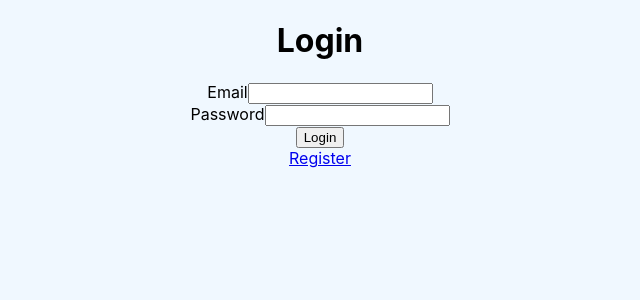
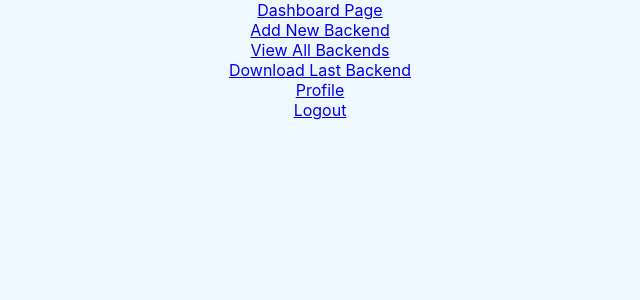
Before and after one commit to KaranBanjade/Frontend-Backend, a React (Create React App) app: page /dashboard in a window 1280 px wide. Shown: the top 300 px of the page, without its empty margins (320-960 px from the left). Built offline with nearby package versions, Linux system fonts and the light colour scheme.

Commit message:
common button and dashboard setup routes

```diff
--- a/package.json
+++ b/package.json
@@ -8,6 +8,7 @@
     "@testing-library/user-event": "^13.5.0",
     "react": "^18.2.0",
     "react-dom": "^18.2.0",
+    "react-router-dom": "^6.9.0",
     "react-scripts": "5.0.1",
     "web-vitals": "^2.1.4"
   },
--- a/src/App.js
+++ b/src/App.js
@@ -1,10 +1,25 @@
+// import { BrowserRouter, Route } from 'react-router-dom';
 import './App.css';
 import Pages from './pages';
-const { LoginPage } = Pages;
+import { BrowserRouter , Routes, Route } from 'react-router-dom';
+const { LoginPage, DashboardPage } = Pages;
 function App() {
   return (
     <div className="App">
-      <LoginPage/>
+      {/* <BrowserRouter>
+        <Routes>
+          <Route path="/dashboard" element={<DashboardPage />} />
+          <Route path="/" element={<LoginPage />} />
+        </Routes>
+      </BrowserRouter> */}
+      <BrowserRouter>
+      <Routes>
+      <Route path='/' >
+        <Route index element={<LoginPage />} />
+        <Route path="dashboard" element={<DashboardPage/>} />
+      </Route>
+      </Routes>
+      </BrowserRouter>
     </div>
   );
 }
--- /dev/null
+++ b/src/components/CommonButtonComponent/CommonButtonComponent.jsx
@@ -0,0 +1,24 @@
+import React from 'react';
+import { Link } from 'react-router-dom';
+const NavigateButton = ({ to, text, children, method }) => {
+    if(!method){
+        return (
+            <>
+            <Link to={to} className="navigate-button">
+            {children||text}
+            </Link>
+            </>
+        );
+    }
+    else{
+        return (
+            <>
+            <a href = "localhost:3000/" className="navigate-button" onClick={method}>
+            {children||text}
+            </a>
+            </>
+        );
+    }
+}
+
+export default NavigateButton;
--- a/src/components/index.js
+++ b/src/components/index.js
@@ -1,9 +1,11 @@
 import LoginComponent from './LoginComponent/LoginComponent';
 import RegisterComponent from './RegisterComponent/RegisterComponent';
+import CommonButtonComponent from './CommonButtonComponent/CommonButtonComponent';
 
 const Components = {
     LoginComponent,
-    RegisterComponent
+    RegisterComponent,
+    CommonButtonComponent
 };
 
 export default Components;
--- /dev/null
+++ b/src/pages/DashboardPage/DashboardPage.jsx
@@ -0,0 +1,27 @@
+import React from "react";
+// import { useState } from "react";
+import Components from "../../components";
+const {CommonButtonComponent} = Components;
+const DashboardPage = () => {
+
+
+    return (
+        <div>
+            <CommonButtonComponent to="/dashboard" text="Dashboard Page" method={()=>{
+                alert("Dashboard Page");
+            }} />
+            <br></br>
+            <CommonButtonComponent to="/addnewbackend" text="Add New Backend" />
+            <br></br>
+            <CommonButtonComponent to="/viewallbackends" text="View All Backends" />
+            <br></br>
+            <CommonButtonComponent to="/downloadlastbackend" text="Download Last Backend" />
+            <br></br>
+            <CommonButtonComponent to="/profile" text="Profile" />
+            <br></br>
+            <CommonButtonComponent to="/logout" text="Logout" />
+        </div>
+    );
+}
+
+export default DashboardPage;
--- a/src/pages/index.js
+++ b/src/pages/index.js
@@ -1,7 +1,8 @@
 import LoginPage from './LoginPage/LoginPage';
-
+import DashboardPage from './DashboardPage/DashboardPage';
 const Pages = {
-    LoginPage
+    LoginPage,
+    DashboardPage
 }
 
 export default Pages;
```
Also changed, not shown: 1 other file (tests, documents, lock files or other folders).
